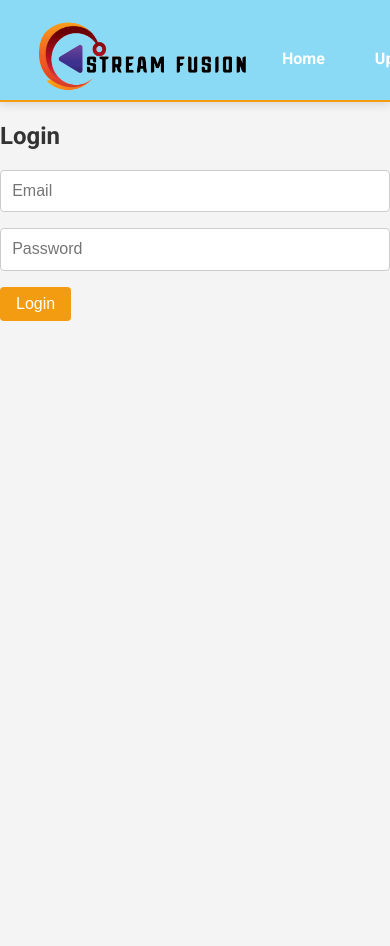
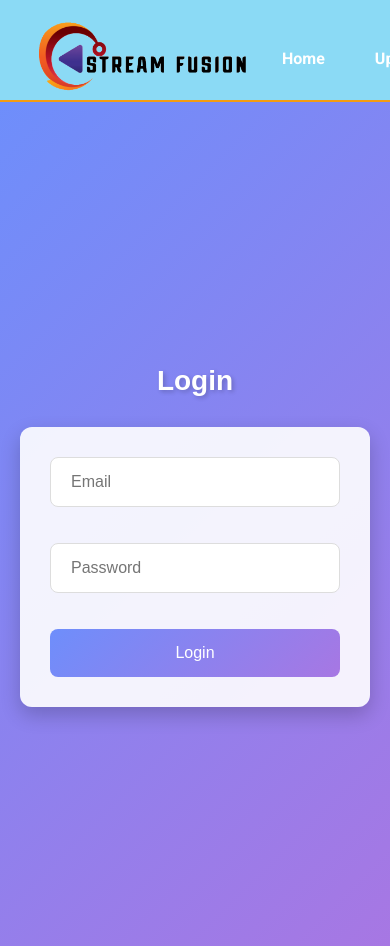
Before and after one commit to lucifer-090/Stream-Fusion-Front-End, a React (Create React App) app: page /login in a window 390 px wide. Shown: the top 946 px of the page. Before the commit the page ends 844 px from the top, so only its background shows below. Built offline with nearby package versions, Linux system fonts and the light colour scheme.

Commit message:
css file for login page created

```diff
--- a/src/styles/Login.css
+++ b/src/styles/Login.css
@@ -0,0 +1,109 @@
+/* General Styling for Login Container */
+.login-container {
+    display: flex;
+    flex-direction: column;
+    justify-content: center;
+    align-items: center;
+    min-height: 100vh;
+    background: linear-gradient(135deg, #6e8efb, #a777e3); /* Gradient background */
+    font-family: 'Poppins', sans-serif;
+    padding: 20px;
+    color: #fff; /* Text color for better contrast */
+}
+
+/* Login Heading */
+.login-container h2 {
+    font-size: 36px;
+    font-weight: bold;
+    margin-bottom: 30px;
+    text-shadow: 2px 2px 4px rgba(0, 0, 0, 0.2); /* Slight shadow for heading */
+}
+
+/* Form Styling */
+form {
+    background: rgba(255, 255, 255, 0.9); /* Semi-transparent white background */
+    padding: 40px;
+    width: 100%;
+    max-width: 500px; /* Wider form */
+    border-radius: 12px;
+    box-shadow: 0 8px 20px rgba(0, 0, 0, 0.2); /* Stronger shadow for a modern look */
+    display: flex;
+    flex-direction: column;
+    gap: 20px; /* Increased spacing between elements */
+}
+
+/* Input Fields */
+form input {
+    padding: 15px 20px; /* Larger input fields */
+    font-size: 18px; /* Bigger font size */
+    border: 1px solid #ddd;
+    border-radius: 8px;
+    transition: all 0.3s ease;
+}
+
+/* Focus Effect for Inputs */
+form input:focus {
+    border-color: #6e8efb; /* Matches gradient color */
+    outline: none;
+    box-shadow: 0 0 8px rgba(110, 142, 251, 0.5); /* Subtle glow on focus */
+}
+
+/* Button Styling */
+form button {
+    padding: 15px;
+    font-size: 18px; /* Bigger button text */
+    color: #fff;
+    background: linear-gradient(135deg, #6e8efb, #a777e3); /* Gradient button */
+    border: none;
+    border-radius: 8px;
+    cursor: pointer;
+    transition: transform 0.2s ease, box-shadow 0.3s ease;
+}
+
+/* Button Hover Effect */
+form button:hover {
+    box-shadow: 0 6px 12px rgba(110, 142, 251, 0.4); /* Glow on hover */
+    transform: translateY(-2px); /* Slight lift */
+}
+
+/* Button Active Effect */
+form button:active {
+    transform: translateY(2px); /* Slight press effect */
+}
+
+/* Additional Text for Links (Optional) */
+form .additional-links {
+    font-size: 14px;
+    color: #555;
+    text-align: center;
+    margin-top: 10px;
+}
+
+form .additional-links a {
+    color: #6e8efb;
+    text-decoration: none;
+    font-weight: bold;
+}
+
+form .additional-links a:hover {
+    text-decoration: underline;
+}
+
+/* Responsive Design for Small Screens */
+@media (max-width: 768px) {
+    .login-container h2 {
+        font-size: 28px;
+    }
+
+    form {
+        padding: 30px;
+    }
+
+    form input {
+        font-size: 16px;
+    }
+
+    form button {
+        font-size: 16px;
+    }
+}
```
